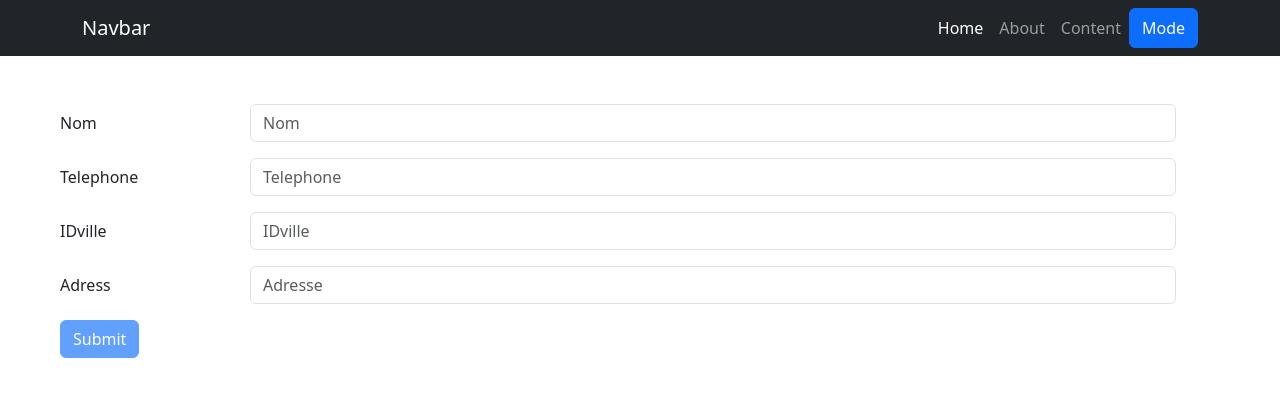
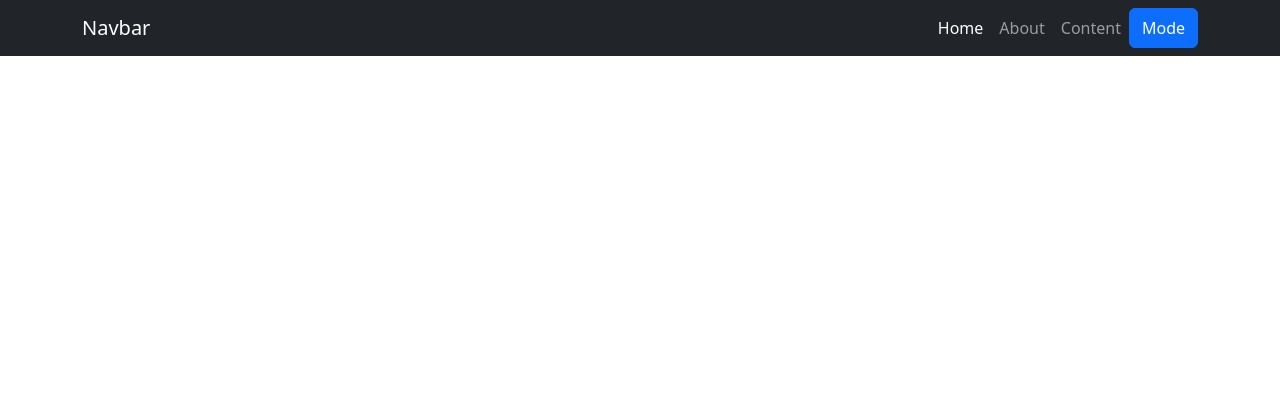
Before and after one commit to TAYBI/vuew-start-single-page-app, a Vue app: page / in a window 1280 px wide. Shown: the top 396 px of the page. Built offline with nearby package versions, Linux system fonts and the light colour scheme.

Commit message:
create oruter

```diff
--- a/package.json
+++ b/package.json
@@ -9,7 +9,8 @@
   "dependencies": {
     "bootstrap": "^5.3.0",
     "core-js": "^3.8.3",
-    "vue": "^3.2.13"
+    "vue": "^3.2.13",
+    "vue-router": "^4.2.4"
   },
   "devDependencies": {
     "@vue/cli-plugin-babel": "~5.0.0",
--- a/src/App.vue
+++ b/src/App.vue
@@ -1,8 +1,10 @@
 <template>
     <nav-bar :pages="pages" :active-page="activePage" :nav-link-click="(index) => activePage = index"></nav-bar>
+
+    <router-view></router-view>
     <!-- <page-viewer v-if="clients.length > 0" :clients="clients"></page-viewer> -->
-    <create-page :page-created="pageCreated">
-    </create-page>
+    <!-- <create-page :page-created="pageCreated">
+    </create-page> -->
 </template>
 
 <script>
--- a/src/components/NavBar.vue
+++ b/src/components/NavBar.vue
@@ -48,7 +48,7 @@ export default {
             let useDarkMode = localStorage.getItem('useDarkMode');
 
             if (useDarkMode) {
-                this.useDarkMode = !useDarkMode;
+                this.useDarkMode = useDarkMode;
             }
         }
     }
--- /dev/null
+++ b/src/routes.js
@@ -0,0 +1,16 @@
+import { createRouter, createWebHashHistory } from 'vue-router';
+import pageViewerVue from './components/pageViewer.vue';
+import CreatePageVue from './components/CreatePage.vue';
+import NavBarVue from './components/NavBar.vue';
+
+
+const router = createRouter({
+    history: createWebHashHistory(),
+    routes: [
+        // { path: '/', component: NavBarVue },
+        { path: '/clients', component: pageViewerVue },
+        { path: '/clients/:id', component: CreatePageVue }
+    ]
+})
+
+export default router;
```
Also changed, not shown: src/main.js (+6 -1 lines), 1 other file (tests, documents, lock files or other folders).
